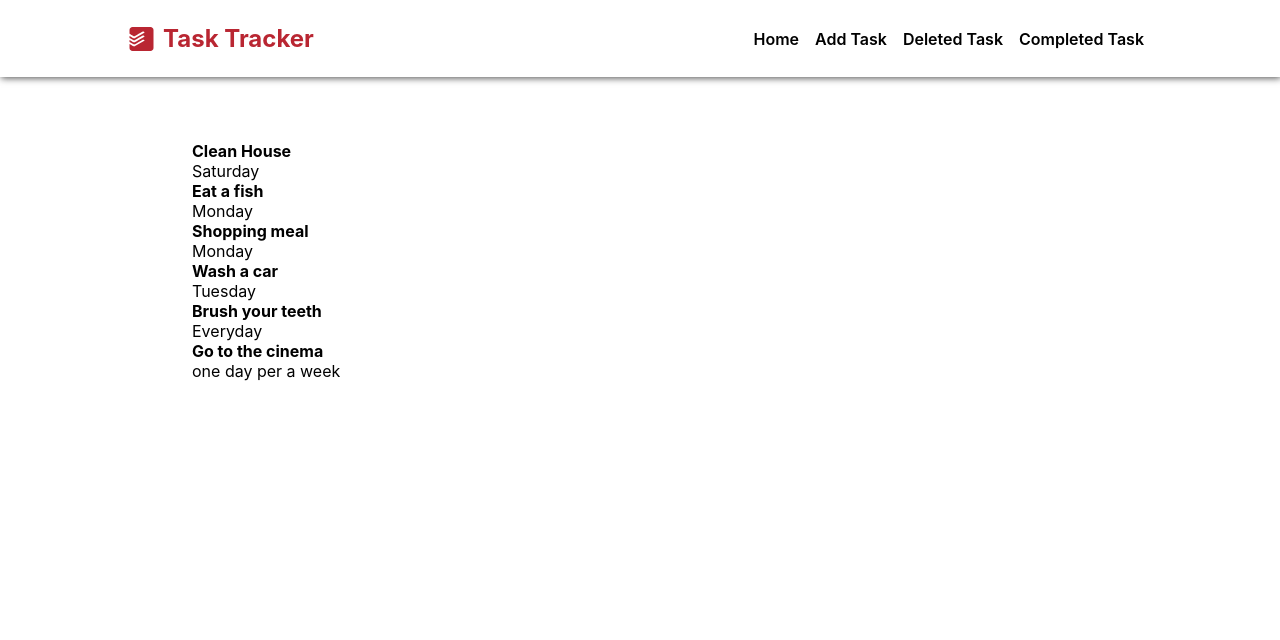
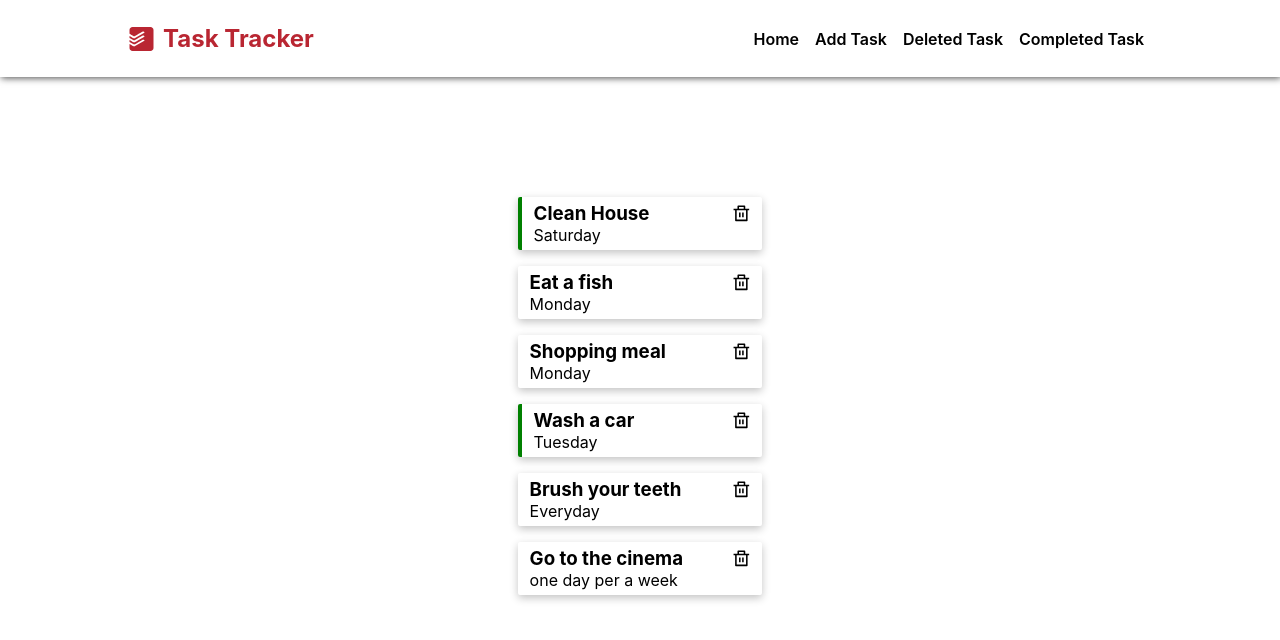
Before and after one commit to fahriakbaba/React-Task-Tracker-using-Fake-API, a React (Create React App) app: page / in a window 1280 px wide. Shown: the top 640 px of the page. Built offline with nearby package versions, Linux system fonts and the light colour scheme.

Commit message:
created Error page and styled using module css

```diff
--- a/src/App.js
+++ b/src/App.js
@@ -9,6 +9,7 @@ import Home from "./pages/Home";
 import AddTask from "./pages/AddTask";
 import DeletedTask from "./pages/DeletedTask";
 import CompletedTask from "./pages/CompletedTask";
+import Error from "./pages/Error";
 
 
 function App() {
@@ -21,6 +22,7 @@ function App() {
           <Route path="/add" element={<AddTask />} />
           <Route path="/delete" element={<DeletedTask />} />
           <Route path="/complete" element={<CompletedTask />} />
+          <Route path="*" element={<Error />} />
         </Routes>
       </div>
     </BrowserRouter>
--- /dev/null
+++ b/src/components/NotFound/NotFound.jsx
@@ -0,0 +1,17 @@
+import React from "react";
+import { Link } from "react-router-dom";
+import styles from "./NotFound.module.css";
+
+function Notfound() {
+  return (
+    <section className={styles.container}>
+      <h1 className={styles.title}>404</h1>
+      <p  className={styles.info}>page not found</p>
+      <butto className={styles.btn} >
+        <Link to={"/"} className={styles.link}>Back Home</Link>
+      </butto>
+    </section>
+  );
+}
+
+export default Notfound;
--- /dev/null
+++ b/src/components/NotFound/NotFound.module.css
@@ -0,0 +1,50 @@
+.container {
+    display: flex;
+    justify-content: center;
+    align-items: center;
+    flex-direction: column;
+}
+
+.title {
+    color: var(--danger);
+    font-size: 6.5rem;
+    margin: 5rem auto 2rem auto;
+    letter-spacing: 5px;
+}
+
+.info {
+    color: var(--danger);
+    font-size: 1.5rem;
+    opacity: .7;
+    text-transform: uppercase;
+    font-weight: 600;
+    margin-bottom: 2rem;
+    letter-spacing: var(--space);
+}
+
+.btn {
+    cursor: pointer;
+    padding: 6px 12px;
+    border: 2px solid var(--danger);
+    background-color: white;
+    transition: all .6s;
+    border-radius: 3px;
+    font-size: 1.1rem;
+    text-transform: uppercase;
+}
+
+.btn:hover {
+    background-color: var(--danger);
+}
+
+.btn:hover .link {
+    color: white;
+}
+
+.link {
+    text-decoration: none;
+    letter-spacing: var(--space);
+    color: var(--danger);
+    transition: all .6s;
+    font-weight: 500;
+}
--- a/src/components/Task/Task.jsx
+++ b/src/components/Task/Task.jsx
@@ -1,12 +1,16 @@
 import React from "react";
+import styles from "./Task.module.css";
+import { RiDeleteBinLine } from "react-icons/ri";
 
-function Task({task}) {
-
-
-    return(<li>
-        <h4>{task.text}</h4>
-        <p>{task.day}</p>
-    </li>)
+function Task({ task }) {
+  return (
+    <li className={`${task.reminder && styles.borderLeft} ${styles.listItem}`}>
+      <h3 className={styles.title}>
+        {task.text} <RiDeleteBinLine className={styles.icon} />
+      </h3>
+      <p>{task.day}</p>
+    </li>
+  );
 }
 
 export default Task;
--- a/src/components/Task/Task.module.css
+++ b/src/components/Task/Task.module.css
@@ -0,0 +1,31 @@
+.listItem {
+    margin: 16px auto;
+    padding: 5px 12px;
+    border-radius: 2px;
+    box-shadow: rgba(0, 0, 0, 0.24) 0px 3px 8px;
+    transition: transform .6s;
+}
+
+.listItem:hover {
+    transform: scale(1.03);
+}
+
+.borderLeft {
+    border-left: 4px solid green;
+}
+
+.title {
+    display: flex;
+    justify-content: space-between;
+    align-items: center;
+}
+
+.icon {
+    cursor: pointer;
+    transition: all .6s;
+}
+
+.icon:hover {
+    color: var(--danger);
+    transform: scale(1.1);
+}
--- a/src/components/Tasks/Tasks.jsx
+++ b/src/components/Tasks/Tasks.jsx
@@ -1,9 +1,10 @@
 import React from 'react';
 import Task from '../Task/Task';
+import styles from "./Tasks.module.css";
 
 function Tasks( {tasks} ) {
   return (
-    <ul>{tasks.map(task => <Task task={task} key={task.id} />)}</ul>
+    <ul className={styles.list}>{tasks.map(task => <Task task={task} key={task.id} />)}</ul>
   )
 }
 
--- a/src/components/Tasks/Tasks.module.css
+++ b/src/components/Tasks/Tasks.module.css
@@ -0,0 +1,5 @@
+.list {
+    width: 30%;
+    margin: 2rem auto;
+    padding: 8px 12px;
+}
--- a/src/context.js
+++ b/src/context.js
@@ -25,7 +25,7 @@ function AppProvider( {children} ) {
         {
           text: "Wash a car",
           day: "Tuesday",
-          reminder: false,
+          reminder: true,
           id: 8,
         },
         {
@@ -42,6 +42,7 @@ function AppProvider( {children} ) {
         },
       ]);
 
+      console.log("setItems: ", setItems);
 
 
 
--- a/src/index.css
+++ b/src/index.css
@@ -17,6 +17,7 @@ body {
 :root {
   --danger: #b92632;
   --dark: rgb(0, 0, 0);
+  --space: 1.5px;
 }
 
 .container {
--- /dev/null
+++ b/src/pages/Error.jsx
@@ -0,0 +1,13 @@
+import React from "react";
+import NotFound from "../components/NotFound/NotFound";
+
+
+function Error() {
+    return(
+        <main>
+           <NotFound />
+        </main>
+    );
+}
+
+export default Error;
```
